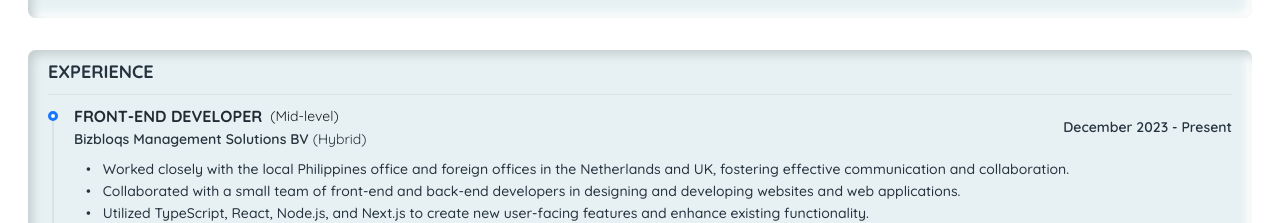
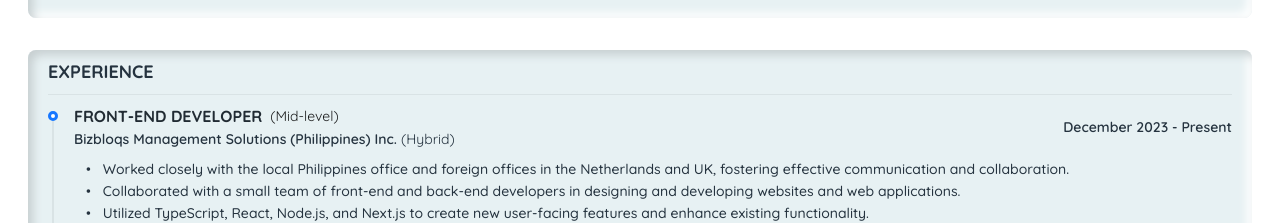
Before and after one commit to Ralf-Renz-Estellana-Bantilo/e-resume, a Next.js app: page /components/Personal in a window 1280 px wide. Shown: the part 823-1046 px from the top of the page. Built offline with nearby package versions, Linux system fonts and the light colour scheme.

Commit message:
Data and style update

```diff
--- a/pages/components/Personal.tsx
+++ b/pages/components/Personal.tsx
@@ -27,7 +27,7 @@
 		{
 			id: Math.floor(Math.random() * 1000) + 1,
 			position: 'FRONT-END DEVELOPER',
-			company: 'Bizbloqs Management Solutions BV',
+			company: 'Bizbloqs Management Solutions (Philippines) Inc.',
 			duration: 'December 2023 - Present',
 			level: 'Mid-level',
 			type: 'Hybrid',
--- a/views/DesktopView.tsx
+++ b/views/DesktopView.tsx
@@ -137,7 +137,7 @@
 			className={`${quicksand.className} bg-background-primary relative flex min-h-screen max-lg:flex max-lg:flex-col`}>
 			{/* LEFT PANEL */}
 			<div
-				className='flex flex-col justify-between py-5 px-4 gradient-background max-lg:min-h-[100vh] max-lg:justify-evenly max-lg:gap-3'
+				className='flex flex-col justify-between py-5 px-4 gradient-background h-screen overflow-auto max-lg:min-h-[100vh] max-lg:justify-evenly max-lg:gap-3'
 				style={{flex: 2}}>
 				<div className='flex flex-col gap-3 '>
 					<motion.div
@@ -217,7 +217,7 @@
 						variants={container}
 						initial='hidden'
 						animate='visible'>
-						<div className='flex justify-center border-2 border-transparent border-b-slate-600 p-2'>
+						<div className='flex justify-center border-2 border-transparent border-b-slate-600 px-2 py-1'>
 							<h4 className='text-center'>Information</h4>
 						</div>
 						<div className='flex flex-col p-2 gap-2'>
```
